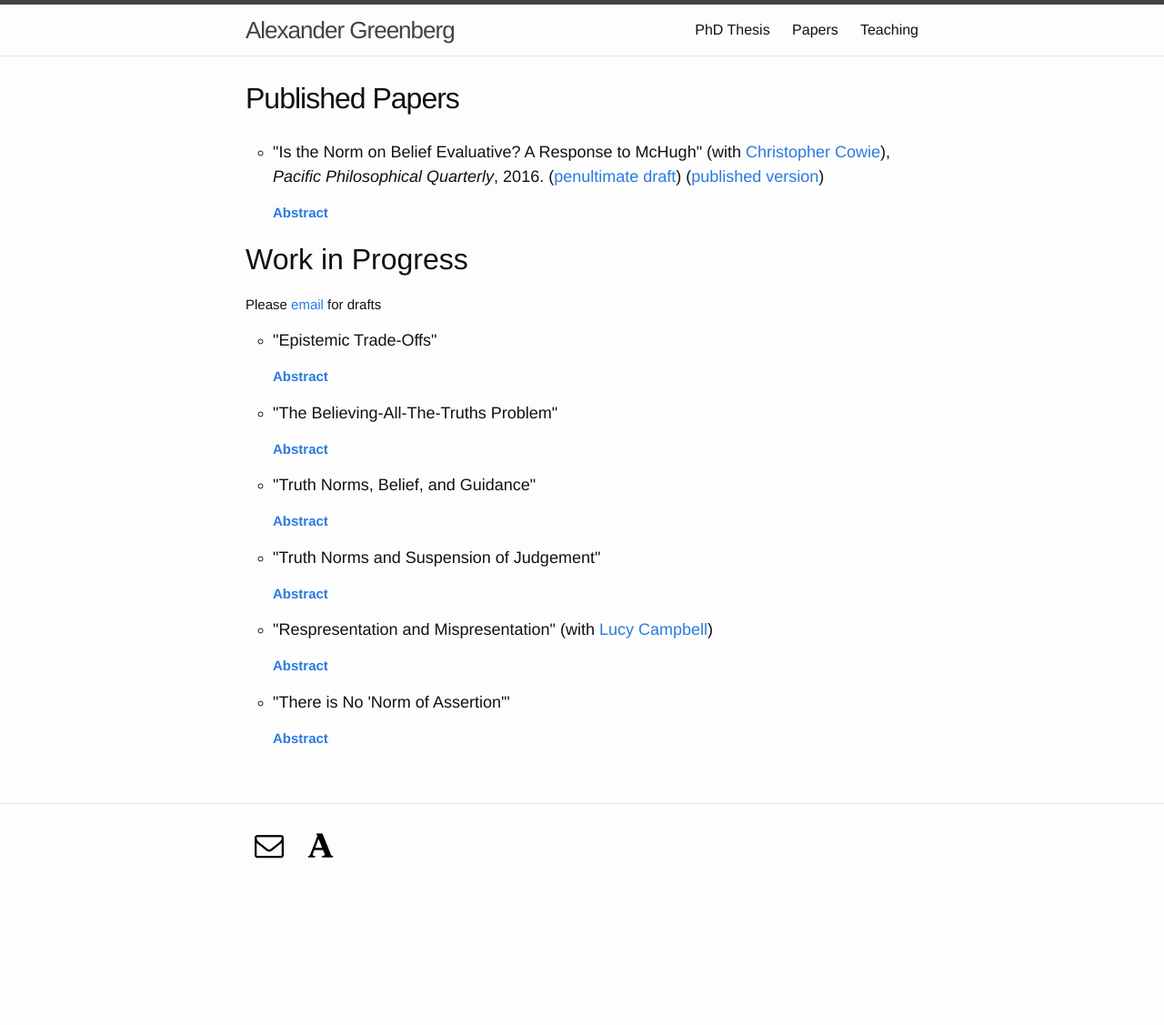
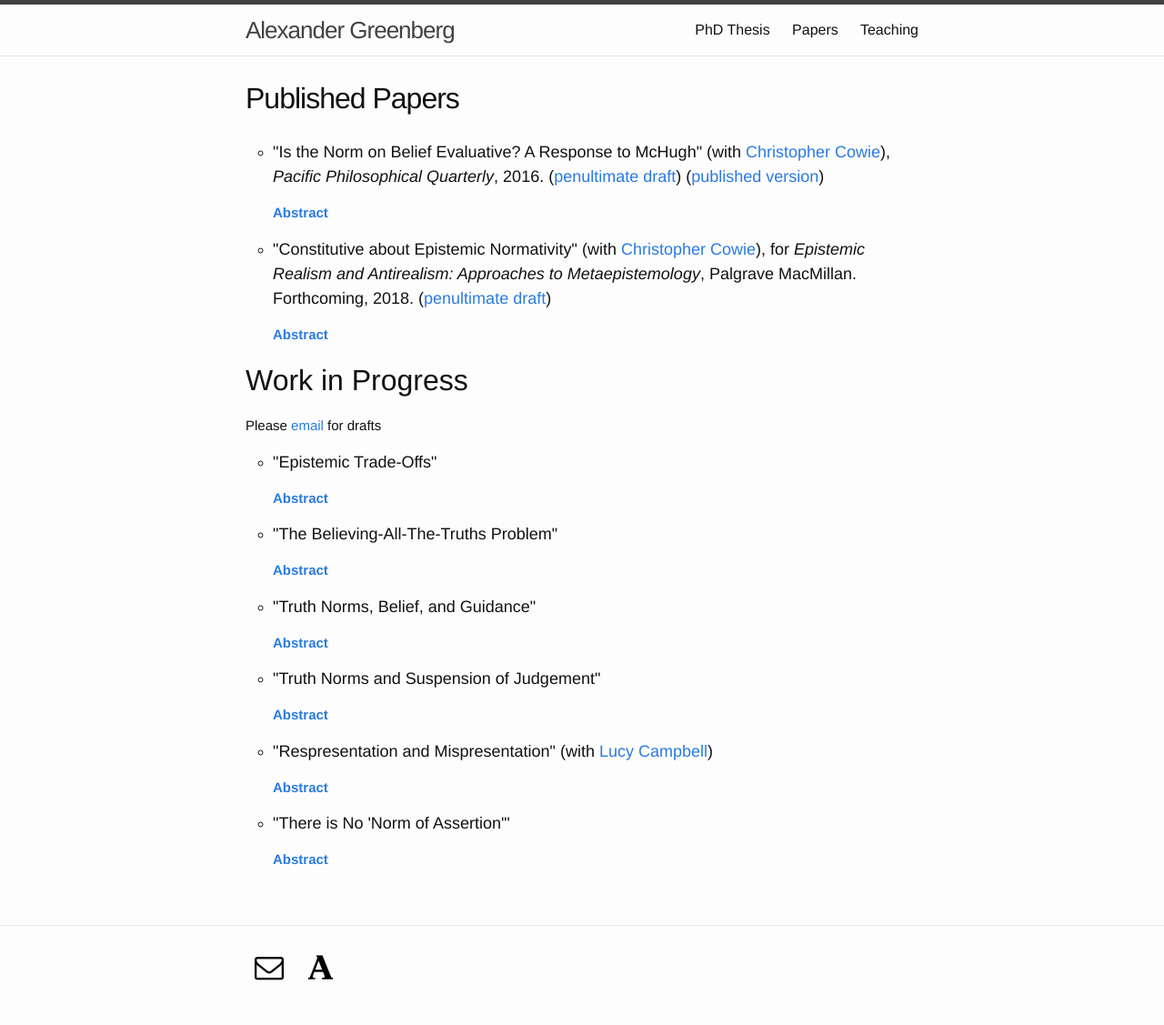
Before and after one commit to alexandergreenberg/alexandergreenberg.github.io, a Jekyll site: the page built from 02_Publications.html, in a window 1280 px wide. Shown: the whole page at 91% size. Built offline with Jekyll 4.4.1, drawn with Linux system fonts in a browser that asks for light colours; some web fonts are replaced; before the commit the page ends 993 px from its top, so only the background shows below that.

Commit message:
Update 02_Publications.html

```diff
--- a/02_Publications.html
+++ b/02_Publications.html
@@ -21,6 +21,13 @@ return true;
     <h4>"Is the Norm on Belief Evaluative? A Response to McHugh" (with <a href="https://sites.google.com/site/christophercowiephilosophy2/" target="_blank">Christopher Cowie</a>), <em>Pacific Philosophical Quarterly</em>, 2016. (<a href="/pdfs/is-the-norm-on-belief-evaluative.pdf" target="_blank">penultimate draft</a>) (<a href="http://onlinelibrary.wiley.com/doi/10.1111/papq.12158/abstract" target="_blank">published version</a>)</a></h4>
     <p><a href="javascript:;" onclick="return toggleMe('para1')" value="Toggle"><strong>Abstract</strong></a></p> <!-- the "javascript:;" in the href was changed from "#" to stop the page jumping back to the top when the abstracts were expanded.  -->
     <div id="para1" class="hidden"><p>We respond to Conor McHugh's claim that an evaluative account of the normative relation between belief and truth is preferable to a prescriptive account. We claim that his arguments fail to establish this. We then draw a more general sceptical conclusion: we take our arguments to put pressure on any attempt to show that an evaluative account will fare better than a prescriptive account.</p></div> <!-- The class hidden was adden to start with the abstracts hidden. -->
+  </li>
+</ul>
+<ul>
+  <li>
+    <h4>"Constitutive about Epistemic Normativity" (with <a href="https://sites.google.com/site/christophercowiephilosophy2/" target="_blank">Christopher Cowie</a>), for <em>Epistemic Realism and Antirealism: Approaches to Metaepistemology</em>, Palgrave MacMillan. Forthcoming, 2018. (<a href="/pdfs/constitutivism-about-epistemic-normativity.pdf" target="_blank">penultimate draft</a>)</h4>
+    <p><a href="javascript:;" onclick="return toggleMe('para8')" value="Toggle"><strong>Abstract</strong></a></p>
+    <div id="para8" class="hidden"><p>Suppose that you possess strong, perhaps decisive, evidence for a proposition that you’re considering. It is natural to think that that you thereby possess a <em>reason</em> to believe that proposition. What explains this? Why is there such a connection between evidence for (or against) propositions and reasons for believing them? What, in other words, are the <em>grounds</em> of epistemic normativity? One answer to this question is <em>constitutivism about epistemic normativity</em>, the view that epistemic reasons are grounded in the nature of belief. This view promises to provide a happy middle-ground between extreme versions of metanormative <em>realism</em> about epistemic normativity and extreme versions of <em>anti-realism</em>. In this paper, we reject this view, principally by focusing on the arguments that have been given in defence of it. The claim that belief is constitutively normative has been alleged to explain a number of distinctive psychological features of belief. We argue that arguments of this kind fail for a common reason: they <em>either</em> rely on an implausibly strong version of internalism, <em>or</em> they don’t best explain the psychological feature of belief in question.</p></div> <!-- The class hidden was adden to start with the abstracts hidden. -->
   </li>
 </ul>
 <h2>Work in Progress</h2>
```
